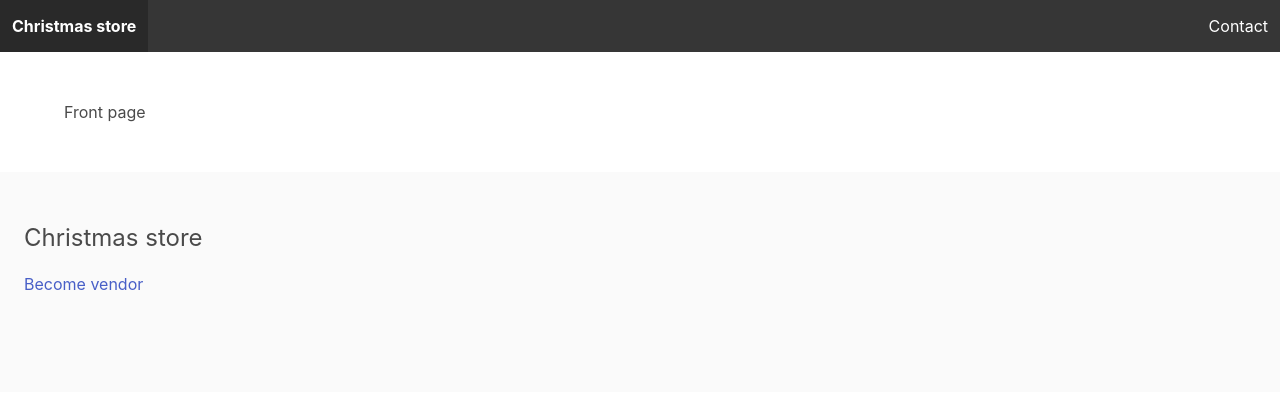
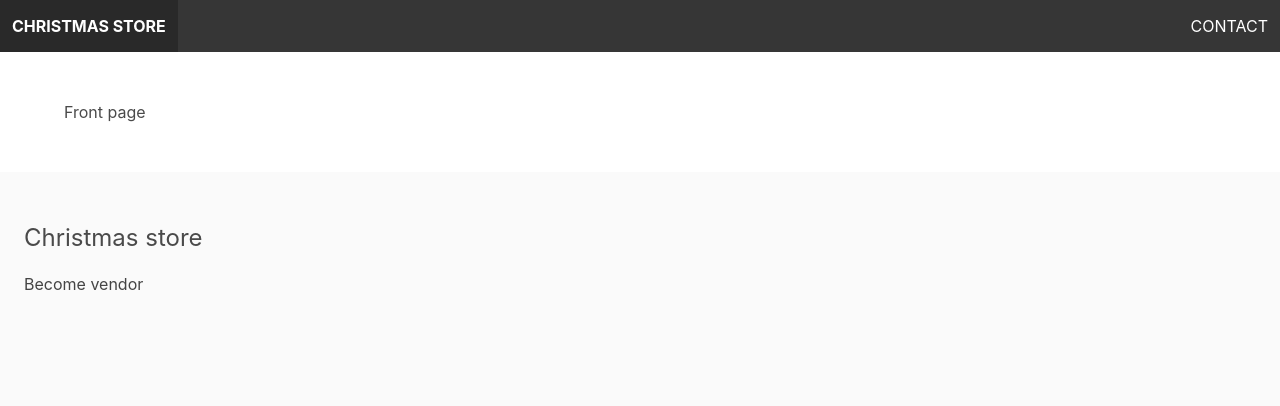
Before and after one commit to AnastasiiaK120/Diploma-Project, a Django app: page / in a window 1280 px wide. Shown: the top 406 px of the page. Run offline with Django 3.2, Linux system fonts and the light colour scheme.

Commit message:
Add static files

```diff
--- a/apps/core/templates/core/base.html
+++ b/apps/core/templates/core/base.html
@@ -1,3 +1,5 @@
+{% load static %}
+
 <!DOCTYPE html>
 
 <html>
@@ -7,6 +9,7 @@
         <title>{% block title %}{% endblock %}Christmas store</title>
 
         <link rel="stylesheet" href="https://cdn.jsdelivr.net/npm/bulma@0.9.1/css/bulma.min.css">
+        <link rel="stylesheet" href="{% static 'styles/main.css' %}">
     </head>
 
     <body>
--- a/christmasstore/settings.py
+++ b/christmasstore/settings.py
@@ -125,3 +125,8 @@ STATIC_URL = '/static/'
 # https://docs.djangoproject.com/en/3.2/ref/settings/#default-auto-field
 
 DEFAULT_AUTO_FIELD = 'django.db.models.BigAutoField'
+
+STATIC_URL = '/static/'
+STATICFILES_DIRS = [
+    BASE_DIR / 'static'
+]
--- /dev/null
+++ b/static/styles/main.css
@@ -0,0 +1,29 @@
+/**
+* Nav
+*/
+
+.navbar {
+    text-transform: uppercase;
+}
+
+    .navbar .is-dark {
+        background: #444;
+    }
+
+/**
+* Footer
+*/
+
+.footer a {
+    margin-bottom: 15px;
+    display: inline-block;
+    color: #444;
+}
+
+/**
+* Bulma overrides
+*/
+
+.input, .button {
+    border-radius: 0;
+}
```
